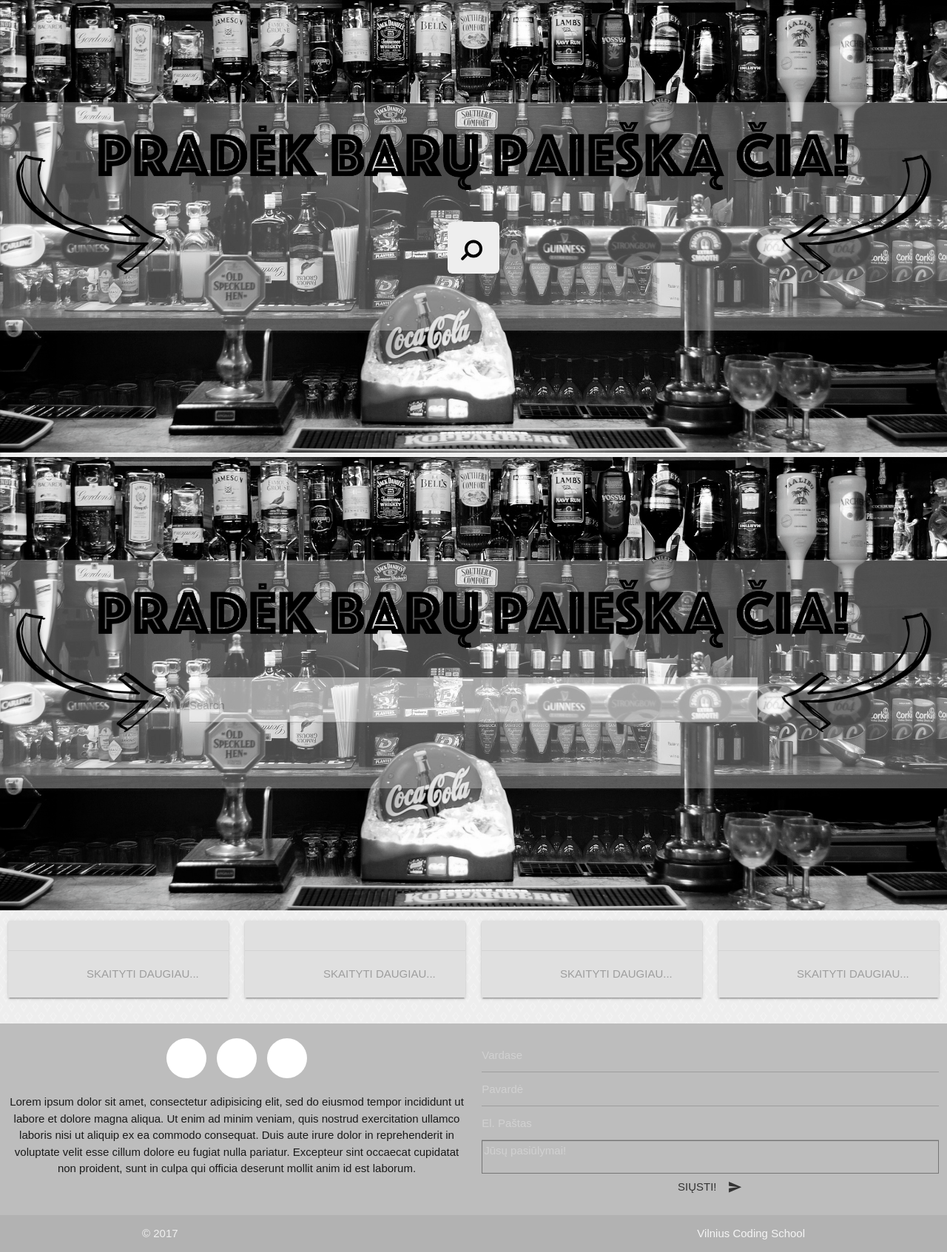
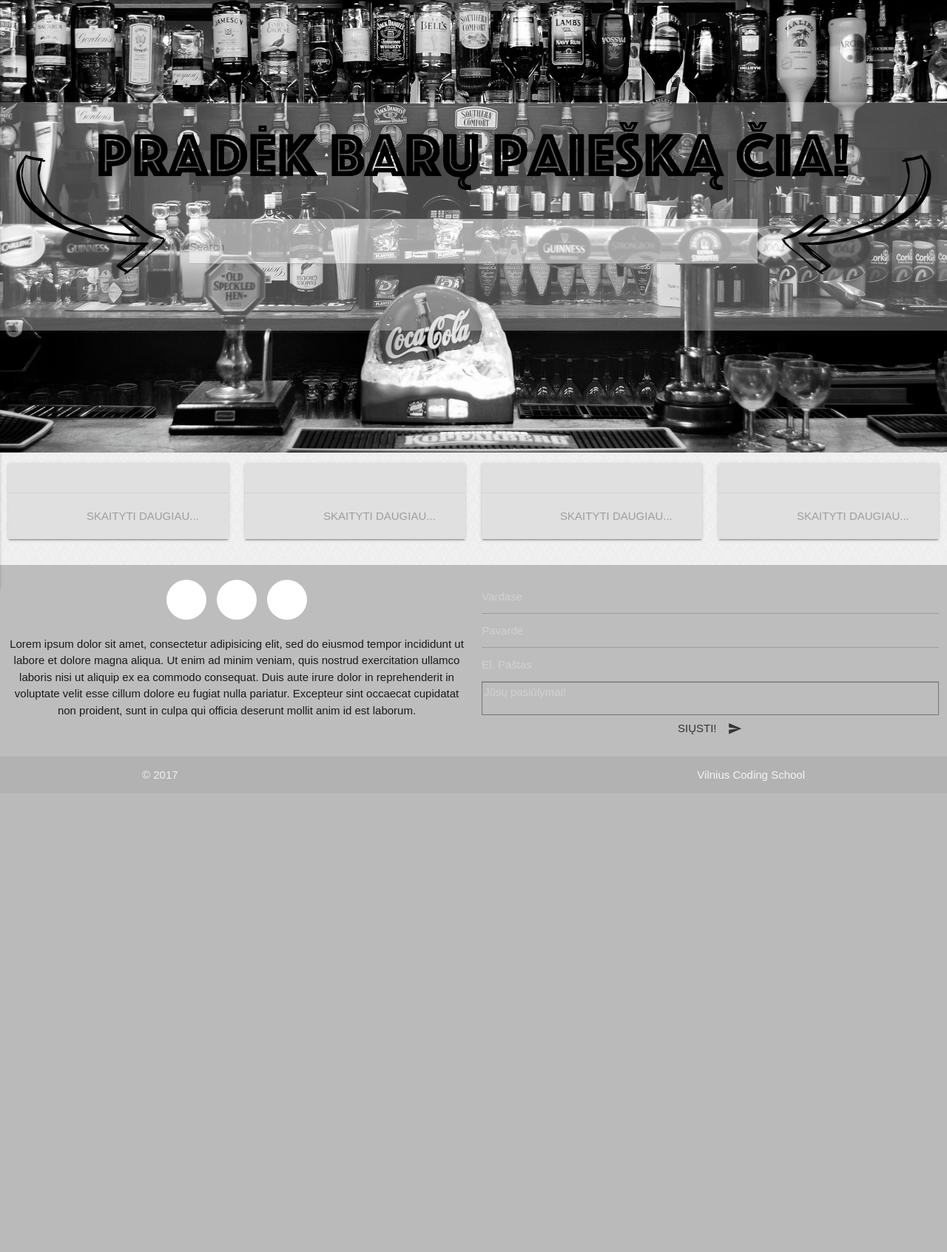
Before and after one commit to balcevictomas/Projektas, a PHP site: page / in a window 1280 px wide. Shown: the part 65-1758 px from the top of the page at 74% size. After the commit the page ends 1121 px from the top, so only its background shows below. Run offline with PHP 8.4, Linux system fonts and the light colour scheme; data that the repository does not hold is empty; some libraries are stand-ins or nearby versions.

Commit message:
index repair

```diff
--- a/index.php
+++ b/index.php
@@ -16,22 +16,6 @@
 
 
 
-  <img class="mainimg" src="images/main_picture.png">
-
-  <!--   MAIN IMAGE PABAIGA   -->
-
-<!--   SEARCH'as - PRADZIA   -->
-    <form onsubmit="submitFn(this, event);">
-      <div class="search-wrapper">
-        <div class="input-holder">
-          <input type="text" class="search-input" placeholder="Type to search" />
-          <button class="search-icon" onclick="searchToggle(this, event);"><span></span></button>
-            </div>
-              <span class="close" onclick="searchToggle(this, event);"></span>
-            <div class="result-container">
-        </div>
-      </div>
-    </form>
 <!--   SEARCH'as - PABAIGA   -->
 
 <!--   MAIN IMAGE PRADZIA   -->
```
